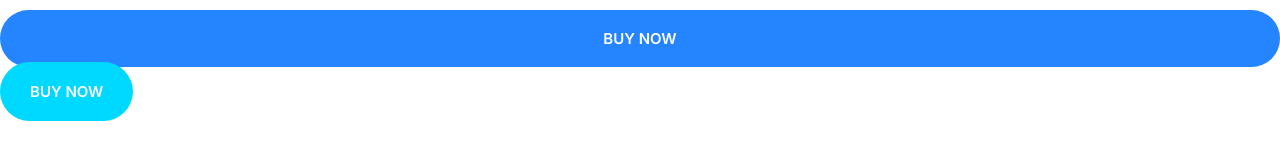
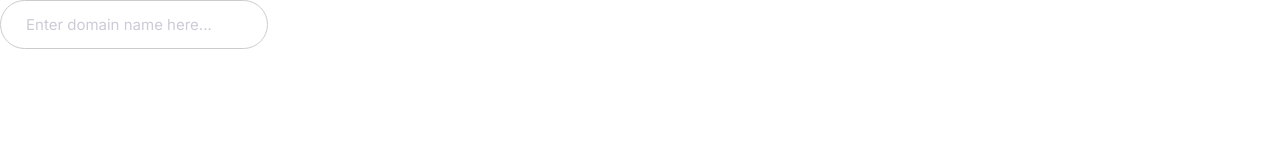
Before and after one commit to MrEpiTec/MrEpiTec, a plain HTML site: page HTML/Index.html in a window 1280 px wide. Drawn offline with Linux system fonts and the light colour scheme.

Commit message:
Defining Inputs field

```diff
--- a/CSS/Styles.css
+++ b/CSS/Styles.css
@@ -237,3 +237,24 @@ a {
       font-size: 1.5rem;
     }
 }
+
+/*Inputs*/
+
+.input {
+    border-radius: 30px;
+    border: 1px solid #ccc;
+    color: var(--color-headings);
+    font-size: 2rem;
+    outline: 0;
+    padding: 1.5rem 2.5rem;
+}
+
+::placeholder {
+    color: #cdcbd7;
+}
+
+@media screen and (min-width: 1024px) {
+    .input {
+    font-size: 1.5rem;
+    }
+}
--- a/HTML/Index.html
+++ b/HTML/Index.html
@@ -13,7 +13,6 @@
     <title>Document</title>
   </head>
   <body>
-    <button class="btn btn--primary btn--block">Buy Now</button>
-    <a href="#" class="btn btn--secondary">Buy Now</a>
+    <input type="text" class="input" placeholder="Enter domain name here..." />
   </body>
 </html>
```
Also changed, not shown: CSS/Components/Inputs.html (added, +1 -0 lines).
